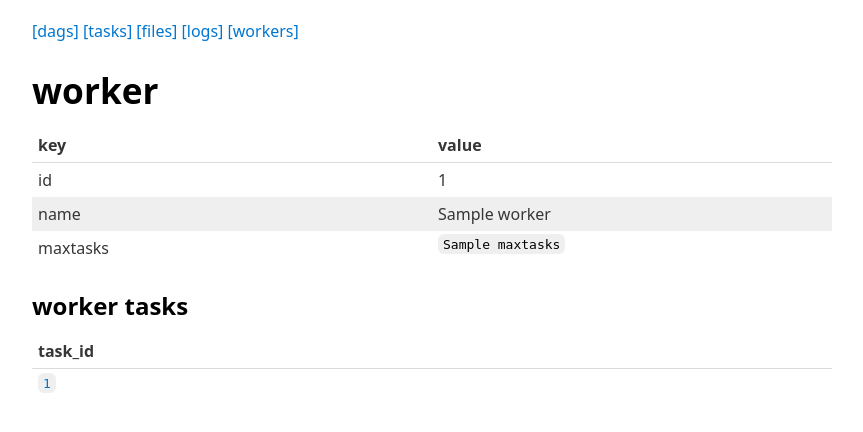
After one commit to tandav/dagops, a FastAPI app: template dagops/static/templates/worker.j2 in a window 1280 px wide. The commit adds this page. Shown: the top 432 px of the page, without its empty margins (208-1071 px from the left). Run offline with FastAPI, Linux system fonts and the light colour scheme; the template is opened without the code that fills it: most values are stand-ins (such as "Sample title", 1, 10 or a date in 2020); parts of the project's set-up code (start-up, migrations or seed data) failed here and were passed over.

Commit message:
add workers table

```diff
--- a/dagops/server.py
+++ b/dagops/server.py
@@ -19,6 +19,7 @@ from dagops.state import schemas
 from dagops.state.crud.dag import dag_crud
 from dagops.state.crud.file import file_crud
 from dagops.state.crud.task import task_crud
+from dagops.state.crud.worker import worker_crud
 
 static_folder = Path(__file__).parent / 'static'
 app = FastAPI()
@@ -148,7 +149,6 @@ async def read_task(
     task = task_crud.read_by_id(db, task_id)
     # task = schemas.Task.from_orm(task)
     task = schemas.Task(**task.to_dict())
-    print('**********', task)
     return templates.TemplateResponse('task.j2', {'request': request, 'task': task})
 
 # =============================================================================
@@ -375,6 +375,62 @@ def read_file(
 
 # =============================================================================
 
+@app.get(
+    '/api/workers/',
+    response_model=list[schemas.Worker],
+)
+def api_read_workers(
+    skip: int = 0,
+    limit: int = 100,
+    db: Session = Depends(get_db),
+):
+    db_objects = worker_crud.read_many(db, skip, limit)
+    return db_objects
+
+
+@app.get(
+    '/api/workers/{worker_id}',
+    response_model=schemas.Worker,
+)
+def api_read_worker(
+    worker_id: str,
+    db: Session = Depends(get_db),
+):
+    db_obj = worker_crud.read_by_id(db, worker_id)
+    if db_obj is None:
+        raise HTTPException(status_code=HTTPStatus.NOT_FOUND, detail='worker not found')
+    return db_obj.to_dict()
+
+
+# ------------------------------------------------------------------------------
+
+@app.get(
+    '/workers/',
+    response_class=HTMLResponse,
+)
+def read_workers(
+    request: Request,
+    skip: int = 0,
+    limit: int = 100,
+    db: Session = Depends(get_db),
+):
+    db_objects = worker_crud.read_many(db, skip, limit)
+    return templates.TemplateResponse('workers.j2', {'request': request, 'workers': db_objects})
+
+
+@app.get('/workers/{worker_id}', response_class=HTMLResponse)
+async def read_worker(
+    worker_id: str,
+    request: Request,
+    db: Session = Depends(get_db),
+):
+    db_obj = worker_crud.read_by_id(db, worker_id)
+    obj = schemas.Worker(**db_obj.to_dict())
+    return templates.TemplateResponse('worker.j2', {'request': request, 'worker': obj})
+
+
+# =============================================================================
+
 
 @app.get('/logs/', response_class=HTMLResponse)
 async def logs(request: Request):
--- a/dagops/state/database.py
+++ b/dagops/state/database.py
@@ -5,6 +5,8 @@ from sqlalchemy import create_engine
 from sqlalchemy.orm import sessionmaker
 
 from dagops.state import models
+from dagops.state import schemas
+from dagops.state.crud.worker import worker_crud
 
 engine = create_engine(os.environ['DB_URL'], connect_args={'check_same_thread': False}, echo=False)
 SessionLocal = sessionmaker(autocommit=False, autoflush=False, bind=engine)
@@ -12,6 +14,10 @@ SessionLocal = sessionmaker(autocommit=False, autoflush=False, bind=engine)
 
 def create_all():
     models.Base.metadata.create_all(bind=engine)
+    db = SessionLocal()
+    worker_crud.create(db, schemas.WorkerCreate(name='cpu', maxtasks=32))
+    worker_crud.create(db, schemas.WorkerCreate(name='gpu', maxtasks=1))
+    db.close()
 
 
 if __name__ == '__main__':
--- a/dagops/state/schemas.py
+++ b/dagops/state/schemas.py
@@ -161,3 +161,18 @@ class File(FileCreate, FileUpdate):
 
     class Config:
         orm_mode = True
+
+# =============================================================================
+
+
+class WorkerCreate(BaseModel):
+    name: str
+    maxtasks: int
+
+
+class Worker(WorkerCreate):
+    id: str
+    tasks: list[str]
+
+    class Config:
+        orm_mode = True
--- a/dagops/static/templates/base.j2
+++ b/dagops/static/templates/base.j2
@@ -11,6 +11,7 @@
         <a href="/tasks/">[tasks]</a>
         <a href="/files/">[files]</a>
         <a href="/logs/">[logs]</a>
+        <a href="/workers/">[workers]</a>
     </nav>
     <section>
     {% block content %}
--- /dev/null
+++ b/dagops/static/templates/worker.j2
@@ -0,0 +1,45 @@
+{% extends 'base.j2' %}
+{% block title %}worker{% endblock %}
+{% block content %}
+<h1>worker</h1>
+
+<table>
+<thead>
+    <tr>
+        <th>key</th>
+        <th>value</th>
+    </tr>
+</thead>
+<tbody>
+    <tr>
+        <td>id</td>
+        <td>{{ worker.id }}</td>
+    </tr>
+    <tr>
+        <td>name</td>
+        <td>{{ worker.name }}</td>
+    </tr>
+    <tr>
+        <td>maxtasks</td>
+        <td><code>{{ worker.maxtasks }}</code></td>
+    </tr>
+</tbody>
+</table>
+
+<h2>worker tasks</h2>
+<table>
+<thead>
+    <tr>
+        <th>task_id</th>
+    </tr>
+</thead>
+<tbody>
+    {% for task_id in worker.tasks %}
+    <tr>
+        <td><a href="/tasks/{{ task_id }}"><code>{{ task_id }}</code></a></td>
+    </tr>
+    {% endfor %}
+</tbody>
+</table>
+
+{% endblock %}
```
Also changed, not shown: dagops/state/crud/worker.py (added, +9 -0 lines), dagops/state/models.py (+19 -0 lines), dagops/static/templates/workers.j2 (added, +21 -0 lines).
